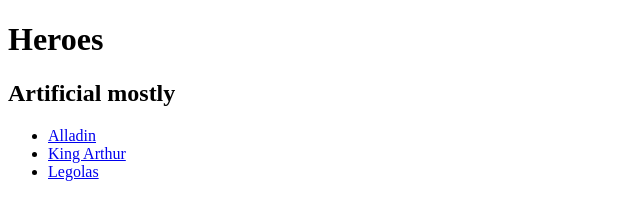
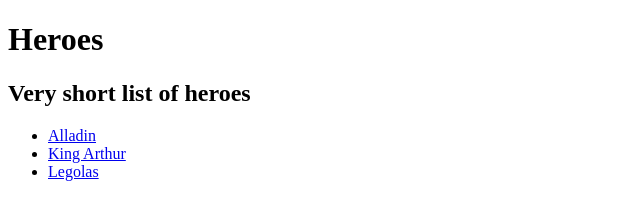
Before and after one commit to kociotrzeci/html_test, a plain HTML site: page index.html in a window 1280 px wide. Shown: the whole page, without its empty margins (0-640 px from the left). Drawn offline with Linux system fonts and the light colour scheme.

Commit message:
header rework

```diff
--- a/index.html
+++ b/index.html
@@ -8,7 +8,7 @@
 </head>
 <body>
     <h1> Heroes</h1>
-    <h2> Artificial mostly</h2>
+    <h2> Very short list of heroes</h2>
 <ul>
     <li><a href="heroes/alladin.html">Alladin</a></li>
     <li><a href="heroes/king-arthur.html">King Arthur</a></li>
```
